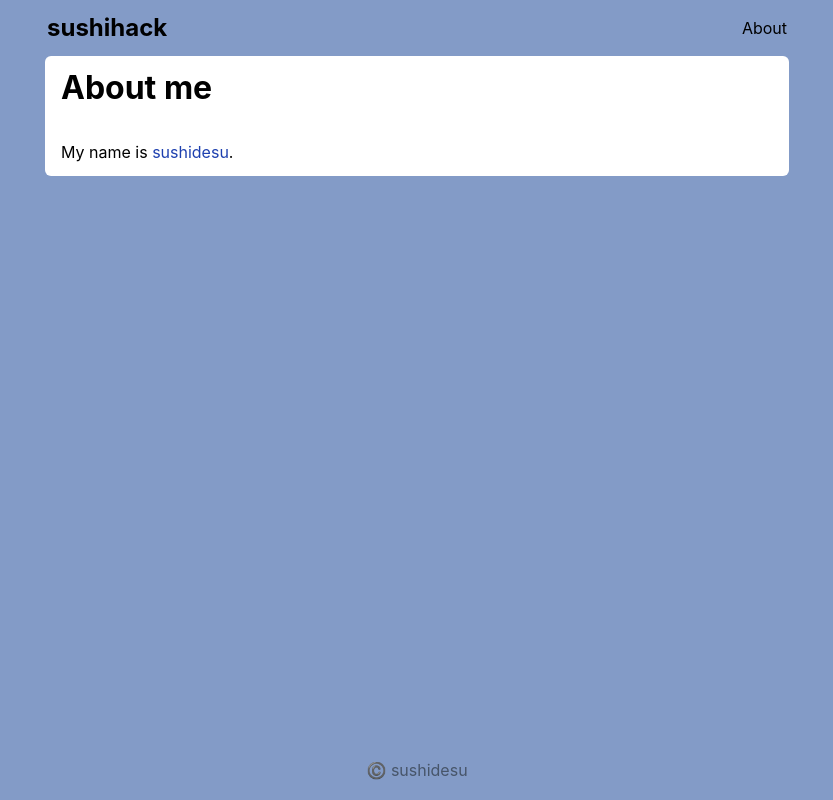
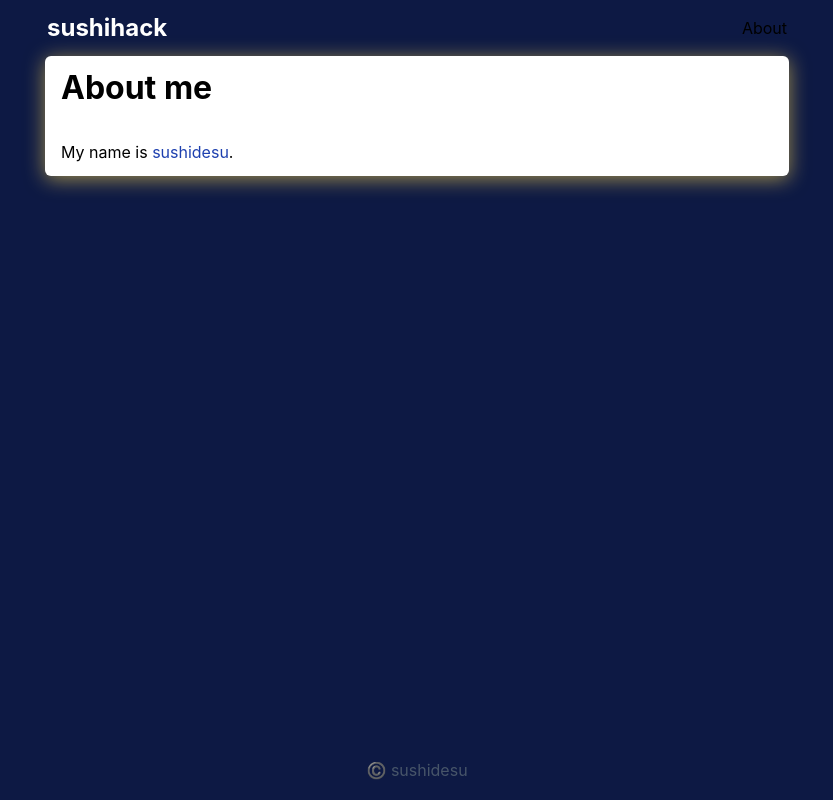
Before and after one commit to sushidesu/sushihack.com, a Next.js app: page /about in a window 1280 px wide. Shown: the whole page, without its empty margins (223-1056 px from the left). Built offline with nearby package versions, Linux system fonts and the light colour scheme.

Commit message:
fix colors

```diff
--- a/src/components/Header/Header.tsx
+++ b/src/components/Header/Header.tsx
@@ -6,8 +6,10 @@ export const Header = (): JSX.Element => (
   <header className={styles.outer}>
     <Container>
       <div className={styles.inner}>
-        <p className={styles.logo}>
-          <Link href="/">sushihack</Link>
+        <p>
+          <Link href="/">
+            <a className={styles.logo}>sushihack</a>
+          </Link>
         </p>
         <p className={styles.about}>
           <Link href="/about">About</Link>
--- a/src/components/Wrapper/Wrapper.module.css
+++ b/src/components/Wrapper/Wrapper.module.css
@@ -2,4 +2,5 @@
   background-color: var(--color-white);
   border-radius: .375rem;
   padding: .5rem 1rem;
+  box-shadow: 0 3px 20px rgba(255, 218, 80, 0.6);
 }
--- a/src/styles/global.css
+++ b/src/styles/global.css
@@ -3,8 +3,10 @@
 :root {
   --color-base: #000;
   --color-white: #fff;
-  --color-primary: #7CD3E6;
-  --color-primary-bg: rgba(131, 155, 199, 1);
+  --color-sushi: #3ed1b9;
+  --color-sushi-light: #7bdec1;
+  --color-primary: #fdcb17;
+  --color-primary-bg: #0d1944;
   --color-link: rgba(30, 64, 175, 1);
   --color-gray-dark: rgba(71, 85, 105, 1);
 }
```
